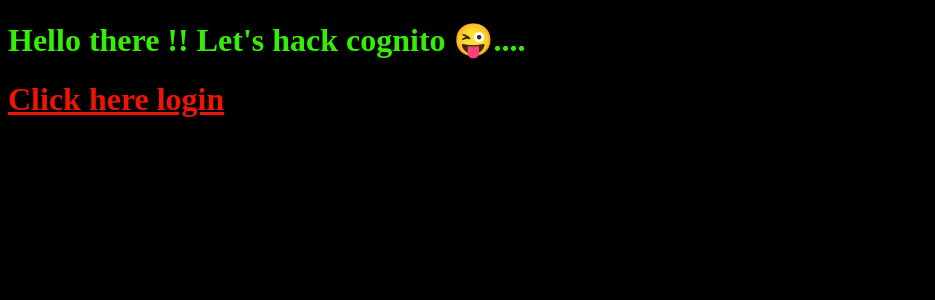
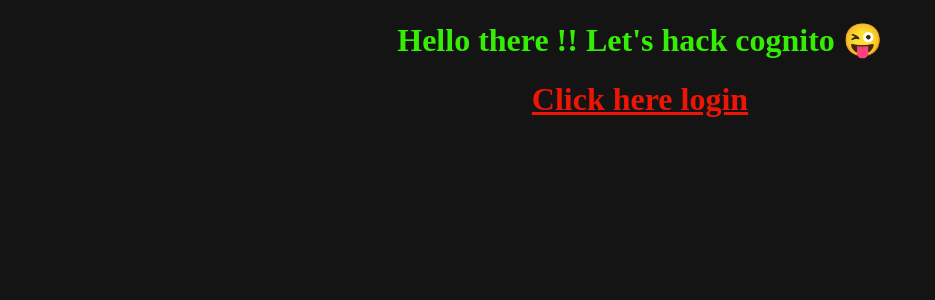
Before and after one commit to 0xAs1F/hack-cognito, a Flask app: page / in a window 1280 px wide. Shown: the top 300 px of the page, without its empty margins (0-935 px from the left). Run offline with Flask 2, Linux system fonts and the light colour scheme.

Commit message:
color-bg

```diff
--- a/templates/index.html
+++ b/templates/index.html
@@ -6,11 +6,23 @@
     <meta name="viewport" content="width=device-width, initial-scale=1.0">
     <script src="https://ajax.googleapis.com/ajax/libs/jquery/3.5.1/jquery.min.js"></script>
     <title>AWS COGNITO TESTING</title>
+    <style>
+        h1 {
+          text-align: center;
+          color: rgb(51, 255, 0);
 
+        }
+        body {
+            background-color: rgb(20, 20, 20);
+
+
+            background-repeat: no-repeat;
+
+        }
+    </style>
 </head>
-<body style="background-color: black;">
-    <h1 style="color: rgb(53, 238, 6);" >Hello there !! Let's hack cognito 😜.... </h1>
-    <h1 > <a style="color: rgb(238, 21, 6);"  href="https://testingitforsaqeebbhai.auth.ap-south-1.amazoncognito.com/login?client_id=46s231qatgv9243u2kt361patd&response_type=token&scope=email+openid&redirect_uri=https://hackcognito.herokuapp.com/loggedin">Click here login</a></h1>
-
+<body>
+    <h1 style="color: rgb(53, 238, 6); " >Hello there !! Let's hack cognito 😜</h1>
+    <h1 > <a style="color: rgb(238, 21, 6);  "  href="https://testingitforsaqeebbhai.auth.ap-south-1.amazoncognito.com/login?client_id=46s231qatgv9243u2kt361patd&response_type=token&scope=email+openid&redirect_uri=https://hackcognito.herokuapp.com/loggedin">Click here login</a></h1>
 </body>
 </html>
```
Also changed, not shown: templates/accesskeys.html (+15 -0 lines), templates/files.html (+14 -0 lines), templates/loggedin.html (+14 -0 lines), templates/loggedout.html (+13 -0 lines), templates/upload.html (+14 -0 lines), templates/uploaded.html (+14 -0 lines).
